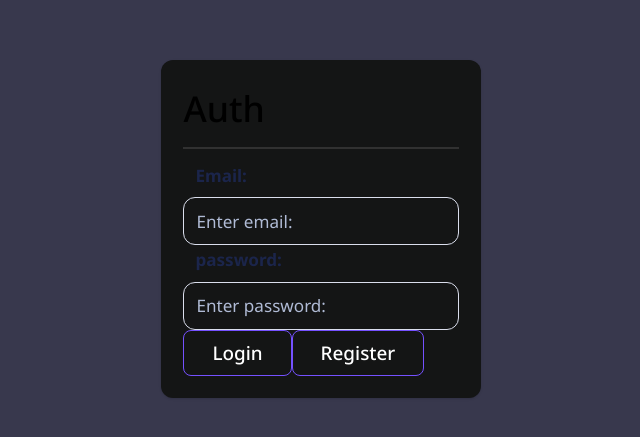
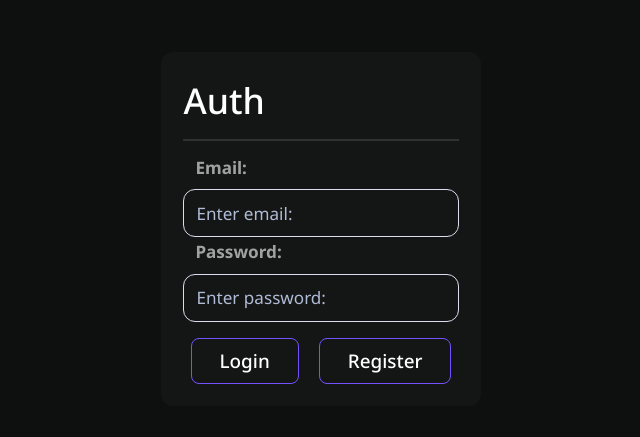
Before and after one commit to tikhonshamruk/red-planner-front-end, a Next.js app: page /auth in a window 1280 px wide. Shown: the part 171-608 px from the top of the page, without its empty margins (319-959 px from the left). Built offline with nearby package versions, Linux system fonts and the light colour scheme.

Commit message:
understand some moment which relate with colors

```diff
--- a/src/api/interceptors.ts
+++ b/src/api/interceptors.ts
@@ -5,7 +5,7 @@ import { authService } from '@/services/auth.service';
 
 
 const options:CreateAxiosDefaults={
-    baseURL: 'http://localhost:4200/api',
+    baseURL: 'http://localhost:3000/api',
     headers:{
         "Content-Type": "application/json"
     },
--- a/src/app/auth/Auth.tsx
+++ b/src/app/auth/Auth.tsx
@@ -11,9 +11,8 @@ import InputField from '@/components/ui/field/Field'
 import { AuthDto } from '@/types/auth.types'
 
 export function Auth() {
-	const { register, handleSubmit, reset } = useForm<AuthDto>()
+	const { register, handleSubmit, reset, formState: {errors} } = useForm<AuthDto>()
 
-	const onSubmit: SubmitHandler<AuthDto> = data => console.log(data)
 
 	const [isLoginForm, setIsLoginForm] = useState(false)
 
@@ -23,13 +22,22 @@ export function Auth() {
 			authService.main(isLoginForm ? 'login' : 'register', data),
 		onSuccess() {
 			console.log('Ура все круто!')
+			reset()
+		},
+		onError(error){
+			console.error('Произошла ошибка:', error)
 		}
 	})
 
+	const onSubmit: SubmitHandler<AuthDto> = data => {
+		console.log('Данные формы:', data);
+		mutate(data);
+	}
+
 	return (
-		<div className='flex min-h-screen'>
+		<div className='flex min-h-screen '>
 			<form
-				className='w-1/4 m-auto shadow bg-sidebar rounded-xl p-layout'
+				className='w-1/4 m-auto text-white bg-sidebar rounded-xl p-layout'
 				onSubmit={handleSubmit(onSubmit)}
 			>
 				<div>
@@ -45,19 +53,23 @@ export function Auth() {
 					{...register('email', {
 						required: 'Email is required'
 					})}
+					error= {errors.email?.message}
 				/>
 
 				<InputField
 					id='password'
-					label='password:'
+					label='Password:'
 					placeholder='Enter password:'
 					type='password'
 					{...register('password', {
-						required: 'Password is required1'
+						required: 'Password is required'
 					})}
 				/>
-				<Button onClick={() => setIsLoginForm(true)}>Login</Button>
-				<Button onClick={() => setIsLoginForm(false)}>Register</Button>
+				<div className='flex items-center gap-5 mt-4 justify-center'>
+					<Button type='submit' onClick={() => setIsLoginForm(true)}>Login</Button>
+				<Button type='submit' onClick={() => setIsLoginForm(false)}>Register</Button>
+				</div>
+
 			</form>
 		</div>
 	)
--- a/src/app/globals.scss
+++ b/src/app/globals.scss
@@ -3,7 +3,7 @@
 @tailwind utilities;
 
 :root {
-	--background: #ffffff;
+	--foreground-rgb: 0, 0, 0;
 	--foreground: #171717;
 }
 
@@ -18,8 +18,7 @@ body {
 	@apply text-base overflow-hidden;
 	font-family: var(--font-zen), sans-serif;
 	color: rgb(var(--foreground-rgb));
-	background-color: rgb(56, 56, 77);
-	//
+	background-color: #0e0f0f;
 
 	@media (max-width: 1200px) {
 		font-size: 16px;
--- a/src/components/ui/field/Field.tsx
+++ b/src/components/ui/field/Field.tsx
@@ -10,18 +10,19 @@ interface InputFieldProps {
 	state?: 'error' | 'success'
 	disabled?: boolean
 	type?: string
+  error?:string
 }
 
 export const InputField = forwardRef<HTMLInputElement, InputFieldProps>(
     (
-        { label, id, extra, type, placeholder, variant, state, disabled },
+        { label, id, extra, type, placeholder, variant, state, disabled, error,...rest },
     ref
 ) => {
     return (
     <div className={`${extra}`}>
       <label
         htmlFor={id}
-        className={`text-sm text-navy-700 dark:text-white ${
+        className={`text-sm text-white/60 dark:text-white ${
           variant === "auth" ? "ml-1.5 font-medium" : "ml-3 font-bold"
         }`}
       >
@@ -42,7 +43,9 @@ export const InputField = forwardRef<HTMLInputElement, InputFieldProps>(
             ? "border-green-500 text-green-500 placeholder:text-green-500 dark:!border-green-400 dark:!text-green-400 dark:placeholder:!text-green-400"
             : "border-gray-200 dark:!border-white/10 dark:text-white"
         }`}
+        {...rest}
       />
+       {error && <p className="mt-1 text-sm text-red-600">{error}</p>} {/* Отображение ошибки */}
     </div>
   );
 }
--- a/src/services/auth.service.ts
+++ b/src/services/auth.service.ts
@@ -5,7 +5,7 @@ export const authService = {
 
     async main(type: 'login'| 'register', data: AuthDto){
          console.log('im here')
-        const response = await axiosClassic.post<AuthResponse>(`/auth/register/${type}`,data)
+        const response = await axiosClassic.post<AuthResponse>(`/auth/${type}`,data)
 
         return response
     }
```
